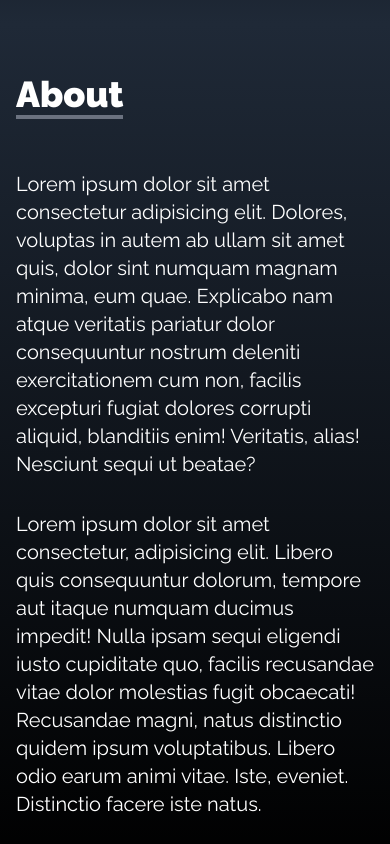
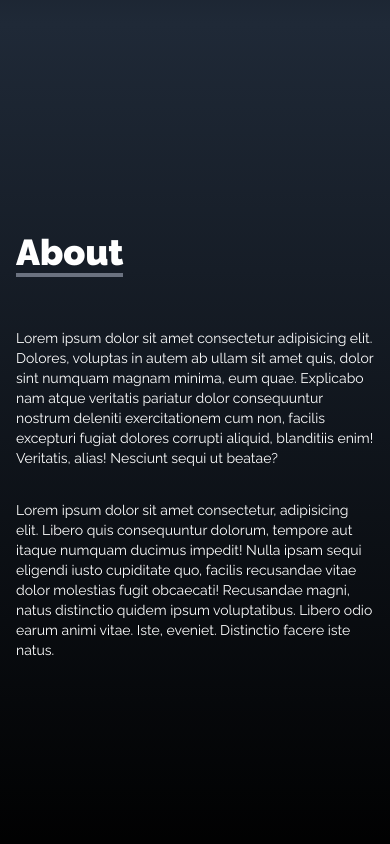
Before and after one commit to Ayush-Sajwan/Portfolio, a React (Create React App) app: page / in a window 390 px wide. Shown: the part 820-1664 px from the top of the page. Built offline with nearby package versions, Linux system fonts and the light colour scheme.

Commit message:
Fixed some responsive issues in About component

```diff
--- a/src/components/About.jsx
+++ b/src/components/About.jsx
@@ -3,17 +3,17 @@ import React from 'react'
 export default function About() {
   return (
     <div name="about" className='w-full h-screen bg-gradient-to-b from-gray-800 to-black text-white'>
-      <div className='max-w-screen-lg w-full h-full  justify-center flex flex-col mx-auto p-4'>
+      <div className='max-w-screen-lg w-full h-full justify-center flex flex-col mx-auto p-4'>
 
         <div className='pb-6' >
           <p className='text-4xl mb-8 font-bold inline border-b-4 border-gray-500'>About</p>
         </div>
 
-        <p className='text-xl py-8'>
+        <p className='text-sm md:text-xl py-8'>
           Lorem ipsum dolor sit amet consectetur adipisicing elit. Dolores, voluptas in autem ab ullam sit amet quis, dolor sint numquam magnam minima, eum quae. Explicabo nam atque veritatis pariatur dolor consequuntur nostrum deleniti exercitationem cum non, facilis excepturi fugiat dolores corrupti aliquid, blanditiis enim! Veritatis, alias! Nesciunt sequi ut beatae?
         </p>
 
-        <p className='text-xl'>
+        <p className='text-sm md:text-xl'>
           Lorem ipsum dolor sit amet consectetur, adipisicing elit. Libero quis consequuntur dolorum, tempore aut itaque numquam ducimus impedit! Nulla ipsam sequi eligendi iusto cupiditate quo, facilis recusandae vitae dolor molestias fugit obcaecati! Recusandae magni, natus distinctio quidem ipsum voluptatibus. Libero odio earum animi vitae. Iste, eveniet. Distinctio facere iste natus.
         </p>
 
```
